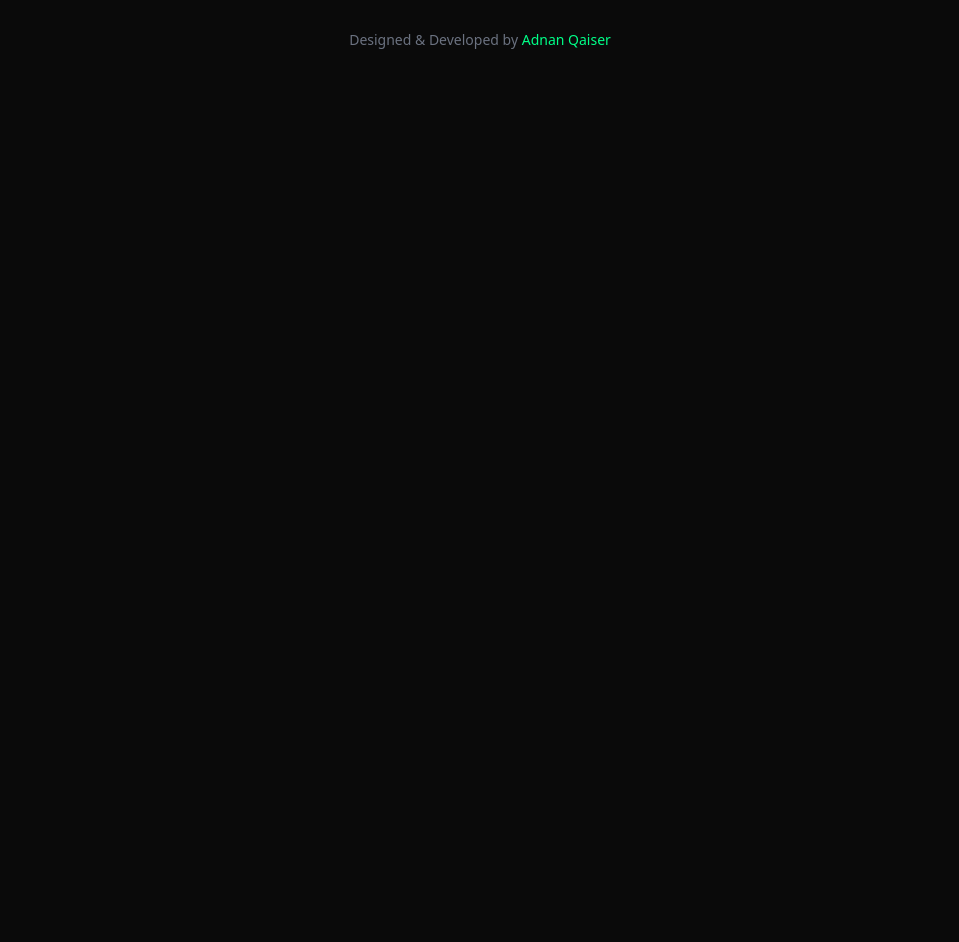
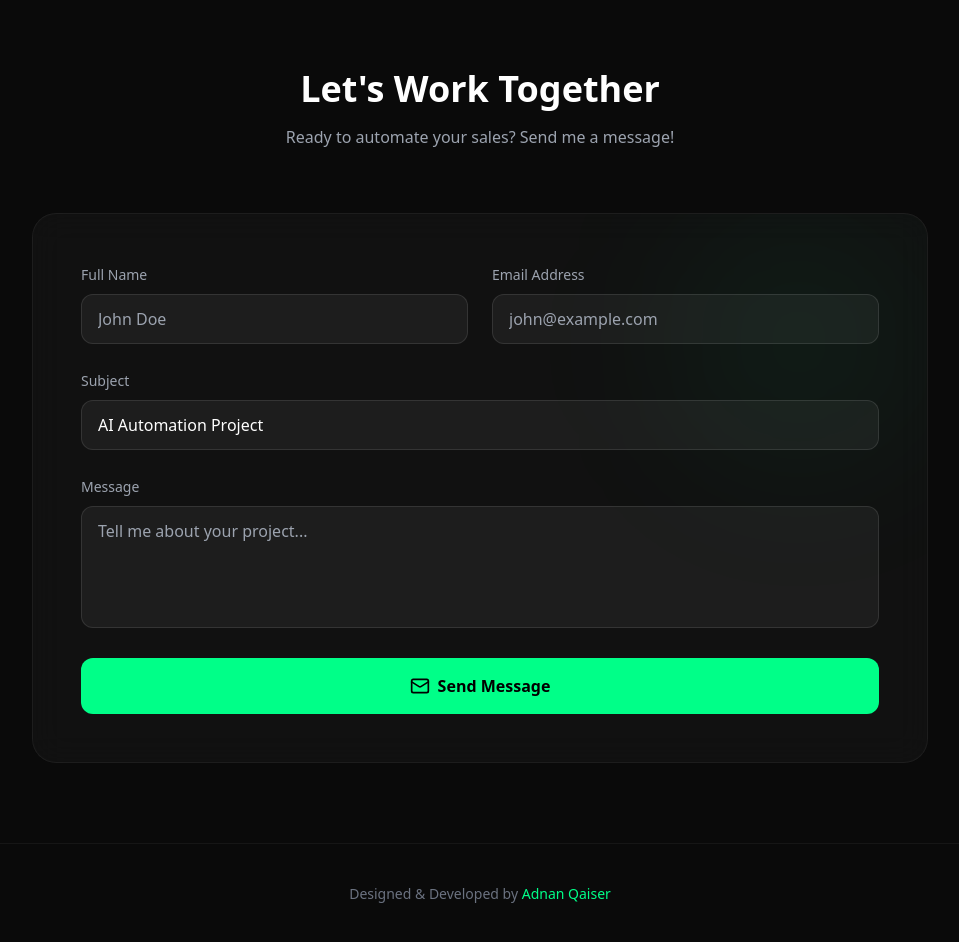
Before and after one commit to adnanqaiser/ai-sales-assistant, a React (Vite) app: page / in a window 1280 px wide. Shown: the part 1540-2482 px from the top of the page, without its empty margins (160-1119 px from the left). Before the commit the page ends 1630 px from the top, so only its background shows below. Built offline with nearby package versions, Linux system fonts and the light colour scheme; the HTML template or start-up script is replaced by a standard one.

Commit message:
feat: add contact form and update hire me links

```diff
--- a/src/App.tsx
+++ b/src/App.tsx
@@ -48,6 +48,14 @@ const CaseStudyCard = ({ title, results, description }: { title: string, results
 );
 
 const App = () => {
+  const [submitted, setSubmitted] = React.useState(false);
+
+  const handleSubmit = (e: React.FormEvent) => {
+    e.preventDefault();
+    setSubmitted(true);
+    setTimeout(() => setSubmitted(false), 5000);
+  };
+
   return (
     <div className="min-h-screen bg-[#0a0a0a] text-white selection:bg-[#00ff88] selection:text-black">
       {/* Navbar */}
@@ -62,7 +70,12 @@ const App = () => {
           <a href="#" className="text-[#00ff88]">Demo</a>
           <a href="#workflow" className="hover:text-white transition-colors">Workflow</a>
           <a href="#cases" className="hover:text-white transition-colors">Case Studies</a>
-          <a href="https://aq-dev-portfolio.vercel.app/" className="bg-[#00ff88]/10 text-[#00ff88] px-4 py-2 rounded-lg border border-[#00ff88]/20">Hire Me</a>
+          <button
+            onClick={() => document.getElementById('contact')?.scrollIntoView({ behavior: 'smooth' })}
+            className="bg-[#00ff88]/10 text-[#00ff88] px-4 py-2 rounded-lg border border-[#00ff88]/20 hover:bg-[#00ff88]/20 transition-all"
+          >
+            Hire Me
+          </button>
         </div>
       </nav>
 
@@ -163,10 +176,95 @@ const App = () => {
         </div>
       </section>
 
+      {/* Contact Section */}
+      <section id="contact" className="py-20 px-6 md:px-20 lg:px-24">
+        <div className="max-w-4xl mx-auto">
+          <div className="text-center mb-16">
+            <h2 className="text-3xl md:text-4xl font-bold mb-4">Let's Work Together</h2>
+            <p className="text-gray-400">Ready to automate your sales? Send me a message!</p>
+          </div>
+
+          <div className="glass-card p-8 md:p-12 border border-white/5 relative overflow-hidden">
+            <div className="absolute top-0 right-0 w-64 h-64 bg-[#00ff88]/5 blur-[80px] rounded-full -z-10" />
+
+            {submitted ? (
+              <motion.div
+                initial={{ opacity: 0, scale: 0.9 }}
+                animate={{ opacity: 1, scale: 1 }}
+                className="text-center py-12"
+              >
+                <div className="w-20 h-20 bg-[#00ff88]/20 rounded-full flex items-center justify-center mx-auto mb-6">
+                  <CheckCircle2 size={40} className="text-[#00ff88]" />
+                </div>
+                <h3 className="text-2xl font-bold mb-2">Message Sent!</h3>
+                <p className="text-gray-400">Thank you for reaching out. I'll get back to you shortly.</p>
+                <button
+                  onClick={() => setSubmitted(false)}
+                  className="mt-8 text-[#00ff88] hover:underline text-sm font-medium"
+                >
+                  Send another message
+                </button>
+              </motion.div>
+            ) : (
+              <form className="space-y-6" onSubmit={handleSubmit}>
+                <div className="grid grid-cols-1 md:grid-cols-2 gap-6">
+                  <div className="space-y-2">
+                    <label className="text-sm font-medium text-gray-400">Full Name</label>
+                    <input
+                      required
+                      type="text"
+                      placeholder="John Doe"
+                      className="w-full bg-white/5 border border-white/10 rounded-xl px-4 py-3 outline-none focus:border-[#00ff88]/50 transition-colors"
+                    />
+                  </div>
+                  <div className="space-y-2">
+                    <label className="text-sm font-medium text-gray-400">Email Address</label>
+                    <input
+                      required
+                      type="email"
+                      placeholder="john@example.com"
+                      className="w-full bg-white/5 border border-white/10 rounded-xl px-4 py-3 outline-none focus:border-[#00ff88]/50 transition-colors"
+                    />
+                  </div>
+                </div>
+
+                <div className="space-y-2">
+                  <label className="text-sm font-medium text-gray-400">Subject</label>
+                  <select className="w-full bg-white/5 border border-white/10 rounded-xl px-4 py-3 outline-none focus:border-[#00ff88]/50 transition-colors appearance-none">
+                    <option className="bg-[#0a0a0a]">AI Automation Project</option>
+                    <option className="bg-[#0a0a0a]">Consultation</option>
+                    <option className="bg-[#0a0a0a]">Custom Chatbot</option>
+                    <option className="bg-[#0a0a0a]">Other</option>
+                  </select>
+                </div>
+
+                <div className="space-y-2">
+                  <label className="text-sm font-medium text-gray-400">Message</label>
+                  <textarea
+                    required
+                    rows={4}
+                    placeholder="Tell me about your project..."
+                    className="w-full bg-white/5 border border-white/10 rounded-xl px-4 py-3 outline-none focus:border-[#00ff88]/50 transition-colors resize-none"
+                  />
+                </div>
+
+                <button
+                  type="submit"
+                  className="w-full bg-[#00ff88] text-black font-bold py-4 rounded-xl hover:shadow-[0_0_20px_rgba(0,255,136,0.2)] transition-all flex items-center justify-center gap-2"
+                >
+                  <Mail size={20} />
+                  Send Message
+                </button>
+              </form>
+            )}
+          </div>
+        </div>
+      </section>
+
       {/* Footer */}
       <footer className="py-10 px-6 md:px-20 lg:px-24 border-t border-white/5 text-center">
         <p className="text-gray-500 text-sm">
-          Designed & Developed by <a href="https://aq-dev-portfolio.vercel.app/" className="text-[#00ff88]">Adnan Qaiser</a>
+          Designed & Developed by <button onClick={() => document.getElementById('contact')?.scrollIntoView({ behavior: 'smooth' })} className="text-[#00ff88] hover:underline">Adnan Qaiser</button>
         </p>
       </footer>
 
```
